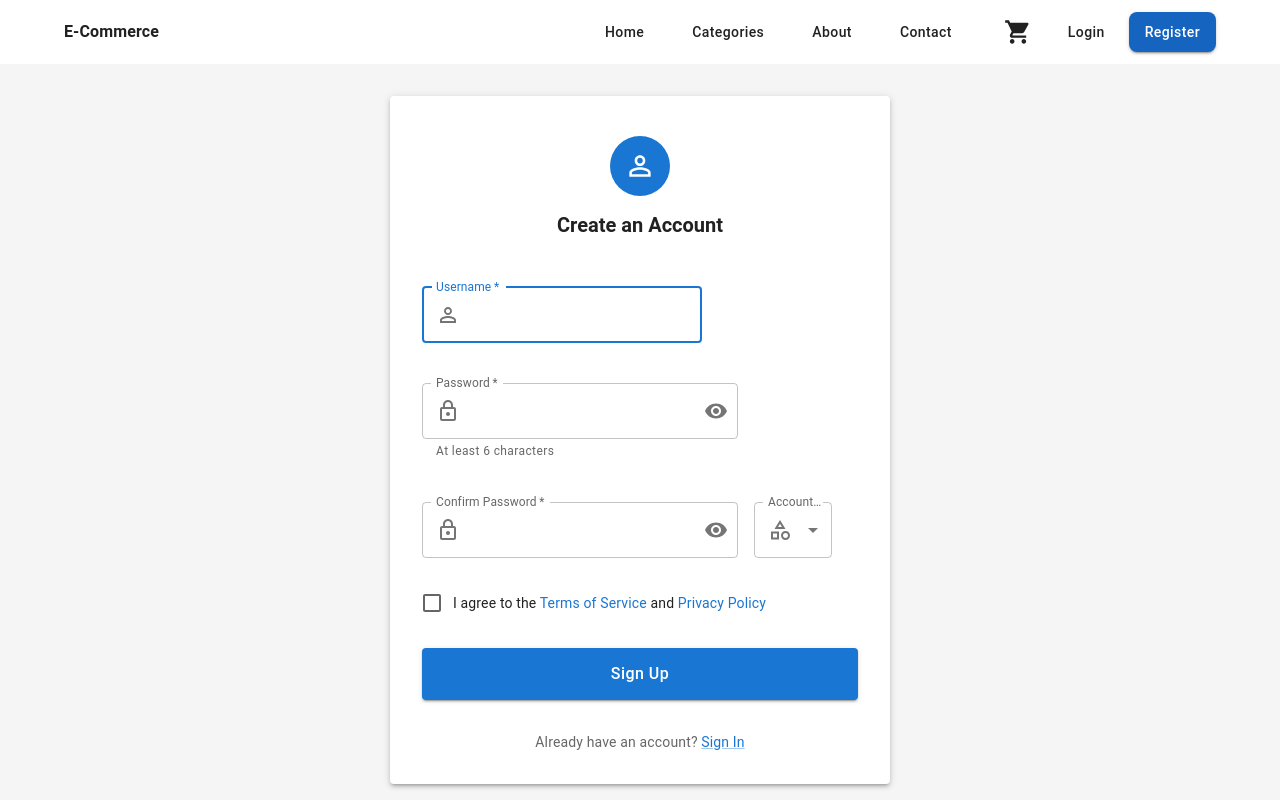
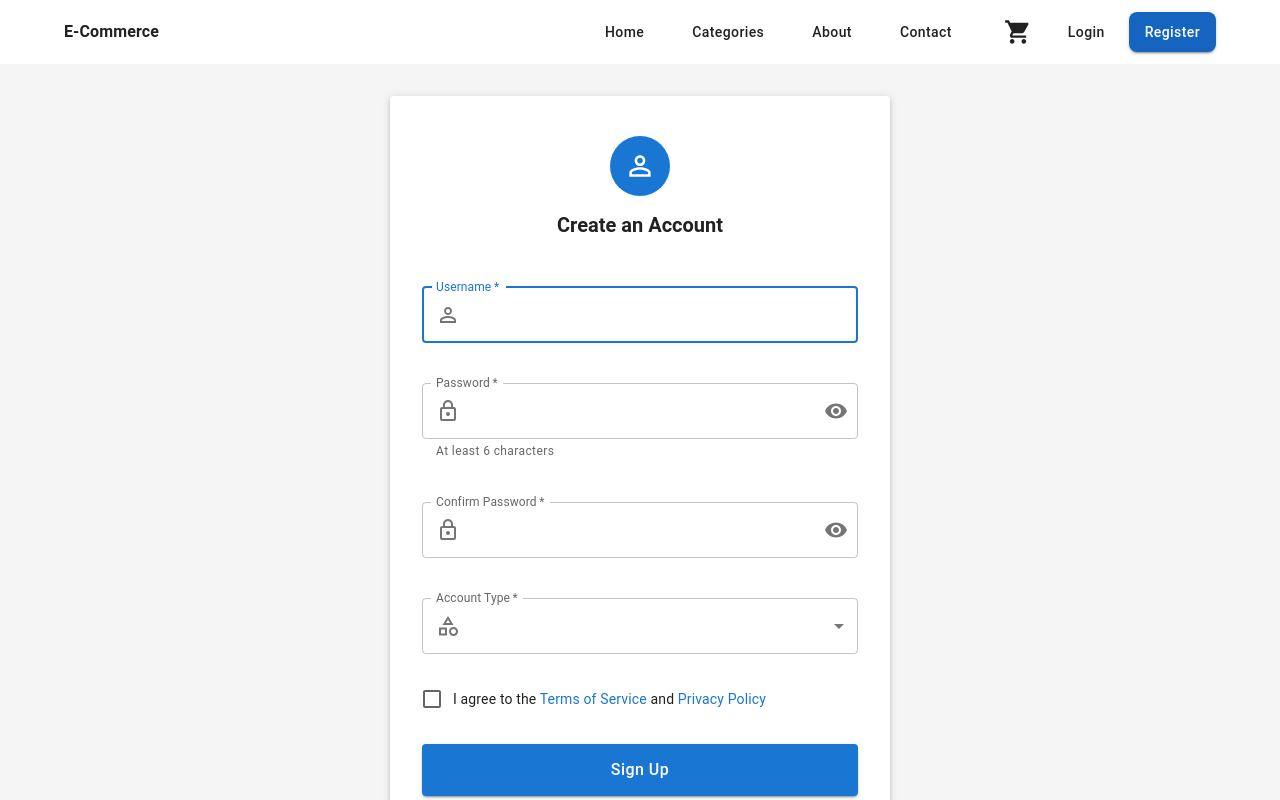
Before and after one commit to sssprahlad/klickks-assignment, a React (Create React App) app in the folder frontend/: page /register in a window 1280 px wide. Shown: the top 800 px of the page. Built offline with nearby package versions, Linux system fonts and the light colour scheme.

Commit message:
fe new changes

```diff
--- a/frontend/src/components/Admin/AddProducts/AddProducts.js
+++ b/frontend/src/components/Admin/AddProducts/AddProducts.js
@@ -328,7 +328,8 @@ const AddProducts = ({ updateProduct, setUpdateProduct }) => {
                   InputLabelProps={{ shrink: true }}
                   InputProps={{
                     sx: {
-                      width: "300px",
+                      width: "100%",
+                      minWidth: "200px",
                       borderRadius: 1,
                       backgroundColor: theme.palette.background.paper,
                     },
@@ -350,7 +351,8 @@ const AddProducts = ({ updateProduct, setUpdateProduct }) => {
                   InputLabelProps={{ shrink: true }}
                   InputProps={{
                     sx: {
-                      width: "300px",
+                      width: "100%",
+                      minWidth: "220px",
                       // height: "100px",
                       borderRadius: 1,
                       backgroundColor: theme.palette.background.paper,
@@ -372,7 +374,8 @@ const AddProducts = ({ updateProduct, setUpdateProduct }) => {
                     onChange={handleChange}
                     label="Category *"
                     sx={{
-                      width: "300px",
+                      width: "100%",
+                      minWidth: "220px",
                       borderRadius: 1,
                       '& .MuiSelect-select': {
                         backgroundColor: theme.palette.background.paper,
@@ -412,7 +415,8 @@ const AddProducts = ({ updateProduct, setUpdateProduct }) => {
                       </InputAdornment>
                     ),
                     sx: {
-                      width: "300px",
+                      width: "100%",
+                      minWidth: "150px",
                       borderRadius: 1,
                       backgroundColor: theme.palette.background.paper,
                     },
@@ -434,7 +438,8 @@ const AddProducts = ({ updateProduct, setUpdateProduct }) => {
                   InputLabelProps={{ shrink: true }}
                   InputProps={{
                     sx: {
-                      width: "300px",
+                      width: "100%",
+                      minWidth: "200px",
                       borderRadius: 1,
                       backgroundColor: theme.palette.background.paper,
                     },
@@ -458,7 +463,8 @@ const AddProducts = ({ updateProduct, setUpdateProduct }) => {
                   InputLabelProps={{ shrink: true }}
                   InputProps={{
                     sx: {
-                      width: "300px",
+                      width: "100%",
+                      minWidth: "200px",
                       borderRadius: 1,
                       backgroundColor: theme.palette.background.paper,
                     },
--- a/frontend/src/components/UserDetails/Register/Register.js
+++ b/frontend/src/components/UserDetails/Register/Register.js
@@ -232,11 +232,17 @@ const Register = () => {
 
         <StyledForm onSubmit={handleSubmit} noValidate>
           <Grid container spacing={2}>
-            <Grid item xs={12}>
+            <Grid item xs={12} width="100%">
               <TextField
+              sx={{
+                width: "100%",
+                minWidth: "150px",
+                borderRadius: 1,
+                backgroundColor: theme.palette.background.paper,
+              }}
                 margin="normal"
                 required
-                fullWidth
+                // fullWidth
                 id="username"
                 label="Username"
                 name="username"
@@ -256,11 +262,17 @@ const Register = () => {
               />
             </Grid>
 
-            <Grid item xs={12} sm={6}>
+            <Grid item xs={12} sm={6} width="100%">
               <TextField
+              sx={{
+                width: "100%",
+                minWidth: "150px",
+                borderRadius: 1,
+                backgroundColor: theme.palette.background.paper,
+              }}
                 margin="normal"
                 required
-                fullWidth
+                // fullWidth
                 name="password"
                 label="Password"
                 type={formData.showPassword ? 'text' : 'password'}
@@ -292,11 +304,17 @@ const Register = () => {
               />
             </Grid>
 
-            <Grid item xs={12} sm={6}>
+            <Grid item xs={12} sm={6} width="100%">
               <TextField
+              sx={{
+                width: "100%",
+                minWidth: "150px",
+                borderRadius: 1,
+                backgroundColor: theme.palette.background.paper,
+              }}
                 margin="normal"
                 required
-                fullWidth
+                // fullWidth
                 name="confirmPassword"
                 label="Confirm Password"
                 type={formData.showConfirmPassword ? 'text' : 'password'}
@@ -327,9 +345,15 @@ const Register = () => {
               />
             </Grid>
 
-            <Grid item xs={12}>
+            <Grid item xs={12} width="100%">
               <FormControl
-                fullWidth
+              sx={{
+                width: "100%",
+                minWidth: "150px",
+                borderRadius: 1,
+                backgroundColor: theme.palette.background.paper,
+              }}
+                // fullWidth
                 margin="normal"
                 required
                 error={!!errors.category}
```
